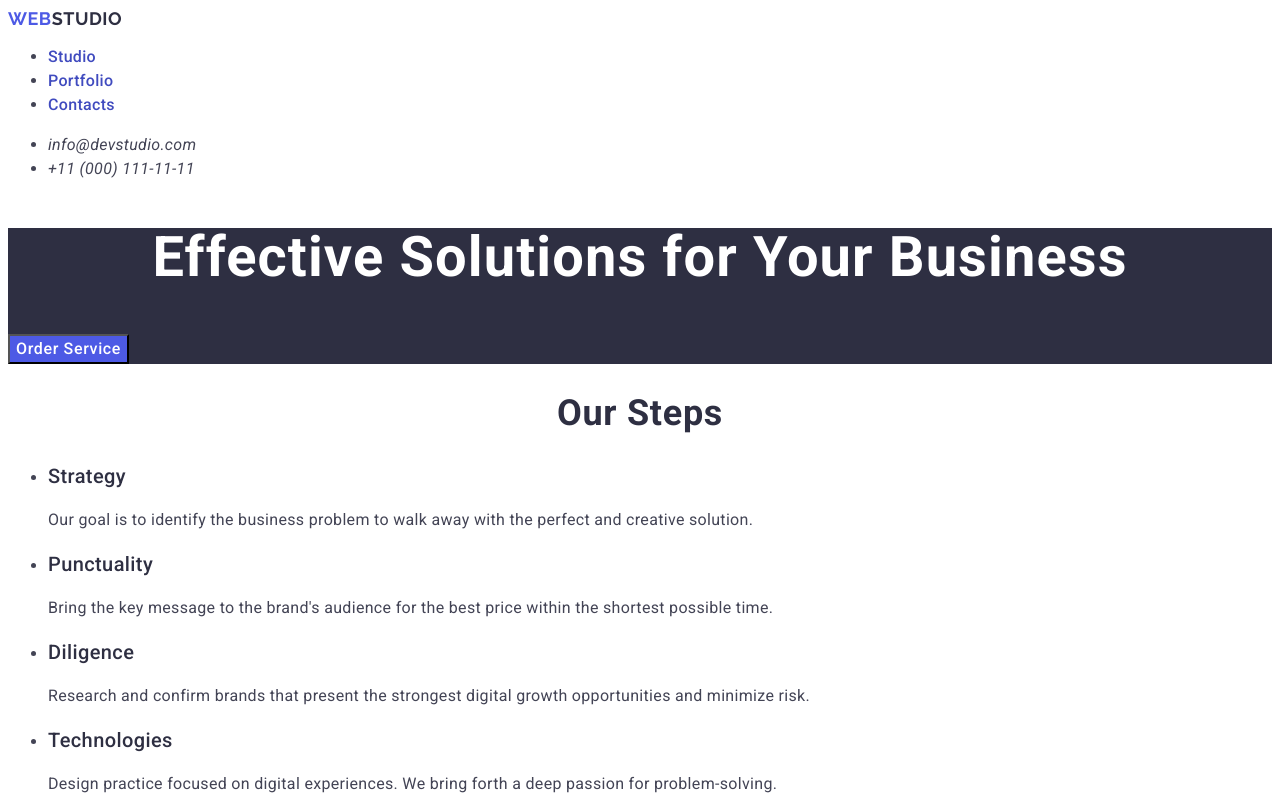
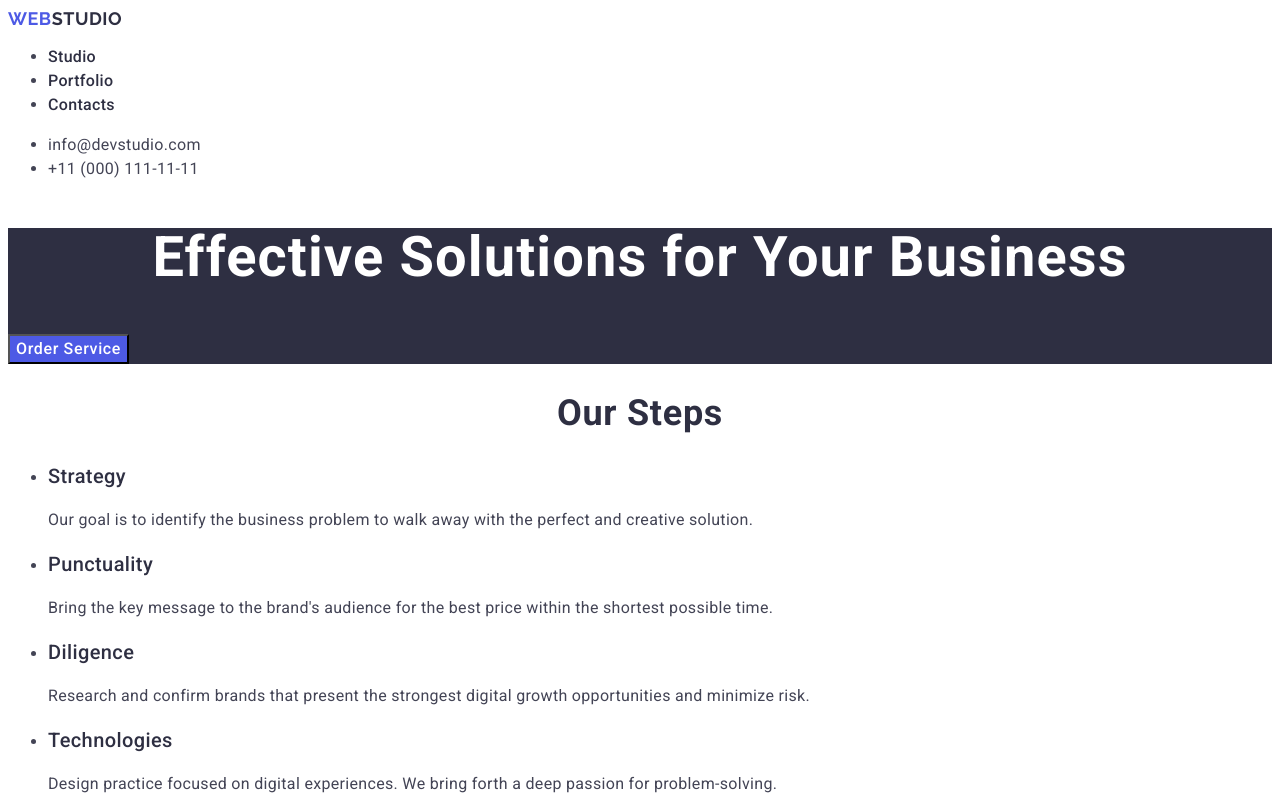
Before and after one commit to Westflag/goit-markup-hw-02, a plain HTML site: page index.html in a window 1280 px wide. Shown: the top 800 px of the page. Drawn offline with Linux system fonts and the light colour scheme.

Commit message:
Update style

```diff
--- a/css/styles.css
+++ b/css/styles.css
@@ -44,7 +44,7 @@ body {
 }
 
 .nav-link a {
-  color: var(--color-pressed-state);
+  color: var(--color-dark);
   text-decoration: none;
 }
 
@@ -146,6 +146,7 @@ body {
 .body {
   font-family: 'Roboto', sans-serif;
   font-weight: normal;
+  font-style: normal;
   font-size: 16px;
   letter-spacing: 0.02em;
   line-height: 1.5;
```
